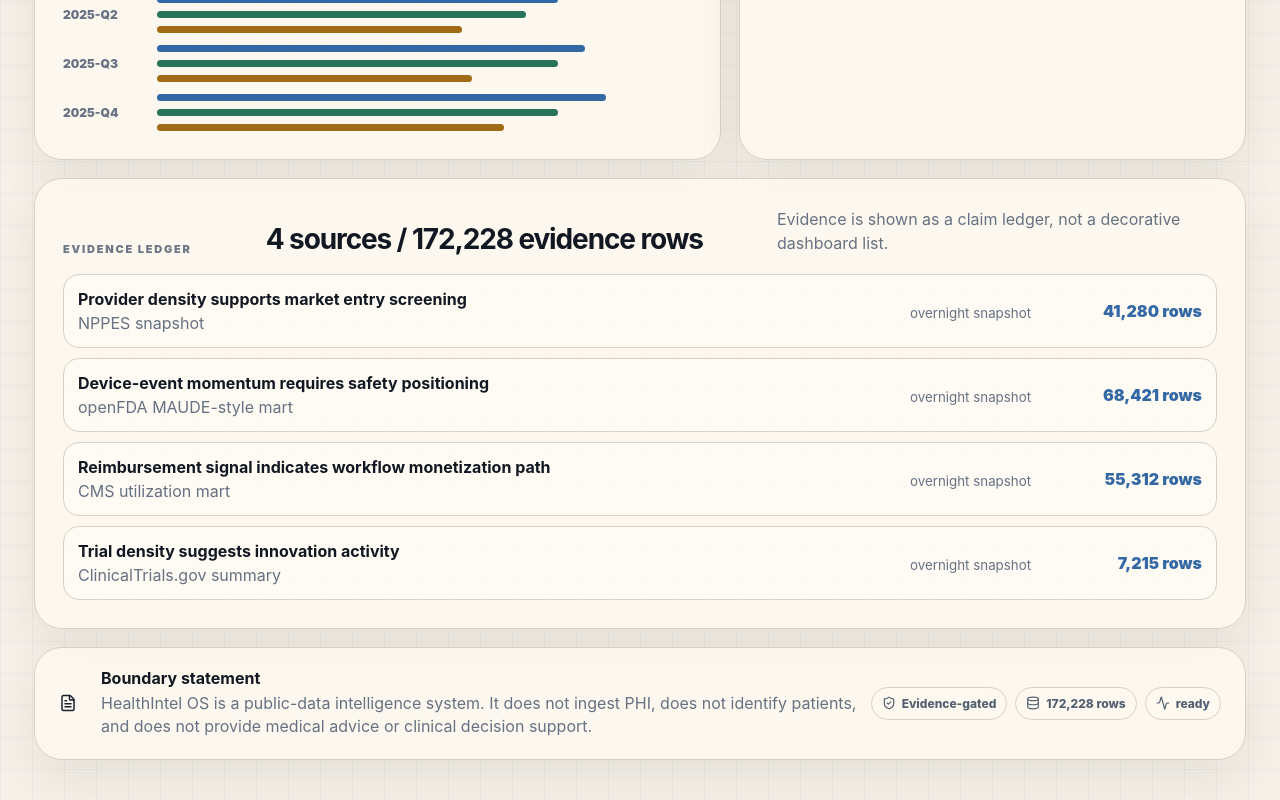
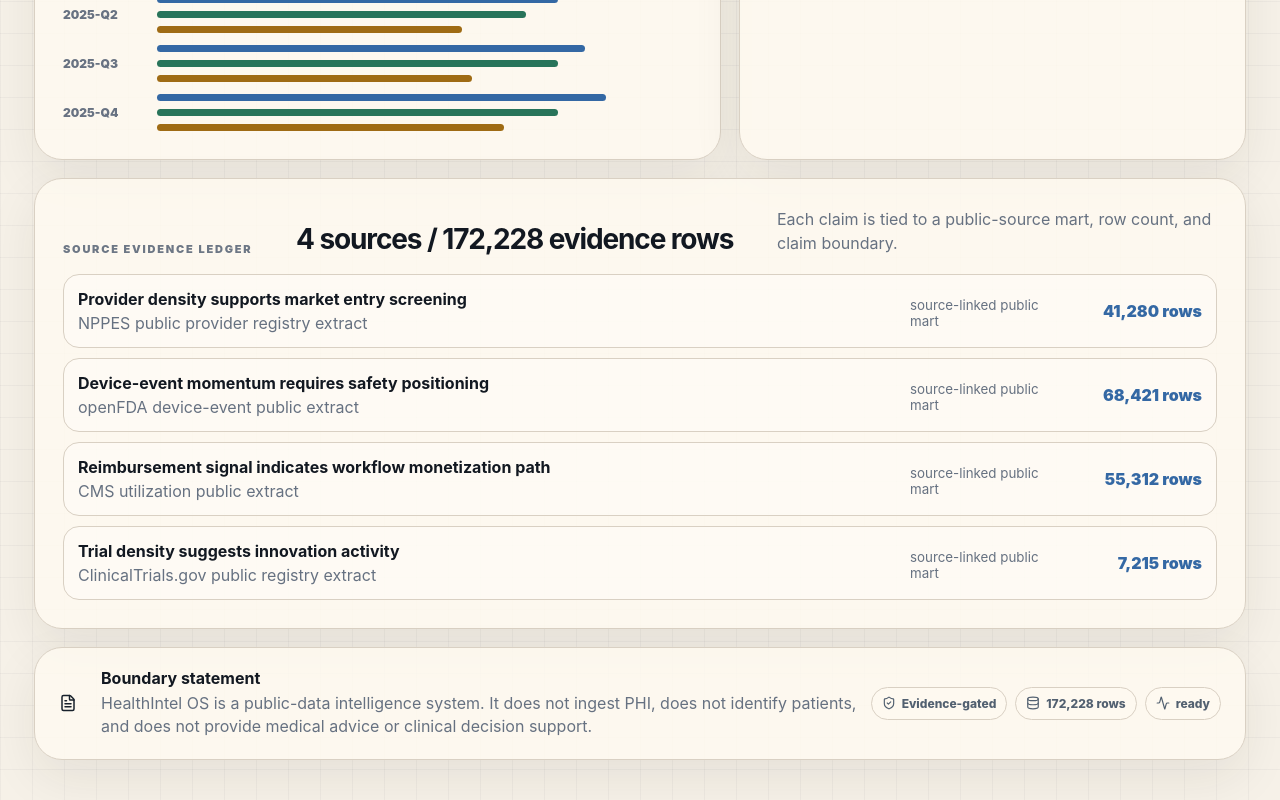
Before and after one commit to KrishnaSaiPokala/pokala-healthintel-os, a React (Vite) app in the folder apps/web/: page / in a window 1280 px wide. Shown: the part 1951-2751 px from the top of the page. Built offline with nearby package versions, Linux system fonts and the light colour scheme.

Commit message:
Refine evidence ledger language for professional review

```diff
--- a/apps/web/src/data/intelligence.json
+++ b/apps/web/src/data/intelligence.json
@@ -147,61 +147,67 @@
     {
       "name": "NPPES Provider Index",
       "rows": 41670,
-      "status": "loaded"
+      "status": "loaded",
+      "freshness": "public demo mart"
     },
     {
       "name": "openFDA Device Events",
       "rows": 68765,
-      "status": "loaded"
+      "status": "loaded",
+      "freshness": "public demo mart"
     },
     {
       "name": "ClinicalTrials.gov Summary",
       "rows": 7228,
-      "status": "loaded"
+      "status": "loaded",
+      "freshness": "public demo mart"
     },
     {
       "name": "CMS Utilization Mart",
       "rows": 55406,
-      "status": "loaded"
+      "status": "loaded",
+      "freshness": "public demo mart"
     },
     {
       "name": "Open Payments Summary",
       "rows": 12538,
-      "status": "loaded"
+      "status": "loaded",
+      "freshness": "public demo mart"
     },
     {
       "name": "OCR Breach Signals",
       "rows": 3027,
-      "status": "loaded"
+      "status": "loaded",
+      "freshness": "public demo mart"
     }
   ],
   "evidence": [
     {
       "id": "e1",
       "claim": "Provider density supports market entry screening",
-      "source": "NPPES snapshot",
-      "freshness": "overnight snapshot",
+      "source": "NPPES public provider registry extract",
+      "freshness": "source-linked public mart",
       "rows": 41280
     },
     {
       "id": "e2",
       "claim": "Device-event momentum requires safety positioning",
-      "source": "openFDA MAUDE-style mart",
-      "freshness": "overnight snapshot",
+      "source": "openFDA device-event public extract",
+      "freshness": "source-linked public mart",
       "rows": 68421
     },
     {
       "id": "e3",
       "claim": "Reimbursement signal indicates workflow monetization path",
-      "source": "CMS utilization mart",
-      "freshness": "overnight snapshot",
+      "source": "CMS utilization public extract",
+      "freshness": "source-linked public mart",
       "rows": 55312
     },
     {
       "id": "e4",
       "claim": "Trial density suggests innovation activity",
-      "source": "ClinicalTrials.gov summary",
-      "freshness": "overnight snapshot",
+      "source": "ClinicalTrials.gov public registry extract",
+      "freshness": "source-linked public mart",
       "rows": 7215
     }
   ],
--- a/apps/web/src/modules/command-center/CommandCenter.tsx
+++ b/apps/web/src/modules/command-center/CommandCenter.tsx
@@ -172,9 +172,9 @@ export function CommandCenter({ snapshot }: { snapshot: IntelligenceSnapshot })
 
       <section id="evidence-ledger" className="caseSection evidenceCaseSection">
         <div className="caseSectionHeader">
-          <span className="sectionKicker">Evidence ledger</span>
+          <span className="sectionKicker">Source evidence ledger</span>
           <h3>{evidenceCoverage(snapshot)}</h3>
-          <p>Evidence is shown as a claim ledger, not a decorative dashboard list.</p>
+          <p>Each claim is tied to a public-source mart, row count, and claim boundary.</p>
         </div>
 
         <div className="evidenceLedger">
```
Also changed, not shown: 3 other files (tests, documents, lock files or other folders).
